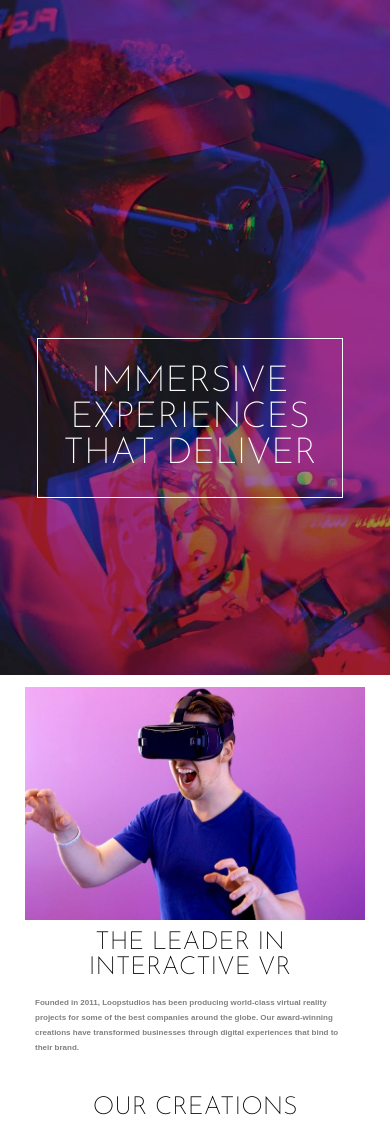
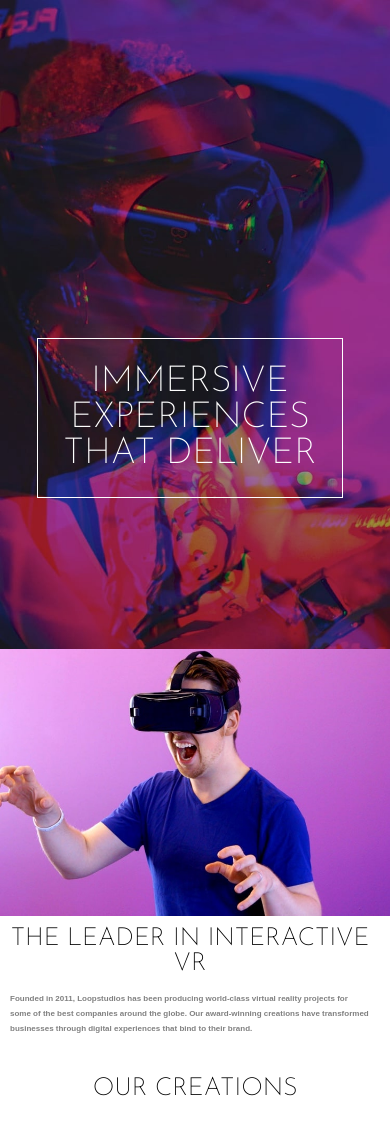
Before and after one commit to carolbianchini/loopstudios-landing-page-main, a plain HTML site: page index.html in a window 390 px wide. Shown: the top 1123 px of the page. Drawn offline with Linux system fonts and the light colour scheme.

Commit message:
style: styling media screen

```diff
--- a/CSS/style.css
+++ b/CSS/style.css
@@ -243,7 +243,6 @@ footer {
 @media screen and (max-width: 600px) {
 
     body {
-        width: auto;
         display: flex;
         flex-direction: column;
         justify-content: center;
@@ -252,9 +251,9 @@ footer {
     header {
         height: 80vh;
         background-image: url(../images/mobile/image-hero.jpg);
-        background-size: 100%;
+        background-size: cover;
         background-repeat: no-repeat;
-        width: auto;
+        width: 100%;
         flex-direction: column;
         justify-content: center;
     }
@@ -268,10 +267,6 @@ footer {
         top: 80px;
     }
 
-    main {
-        margin: 0 25px;
-    }
-
     .menu {
         display: none;
     }
@@ -281,6 +276,7 @@ footer {
         flex-direction: column;
         justify-content: center;
         width: auto;
+        margin: auto;
     }
 
     .image-interactive {
@@ -291,7 +287,7 @@ footer {
         position: relative;
         top: 200px;
         left: auto;
-        margin: uto;
+        margin: auto;
     }
 
     .box-leader {
@@ -326,7 +322,6 @@ footer {
         display: none;
     }
 
-
     .box-images-mobile {
         display: flex;
         flex-direction: column;
@@ -340,7 +335,6 @@ footer {
     .img-title {
         display: none;
     }
-
 
 
     .box-images-mobile img {
```
Also changed, not shown: index.html (+1 -0 lines).
